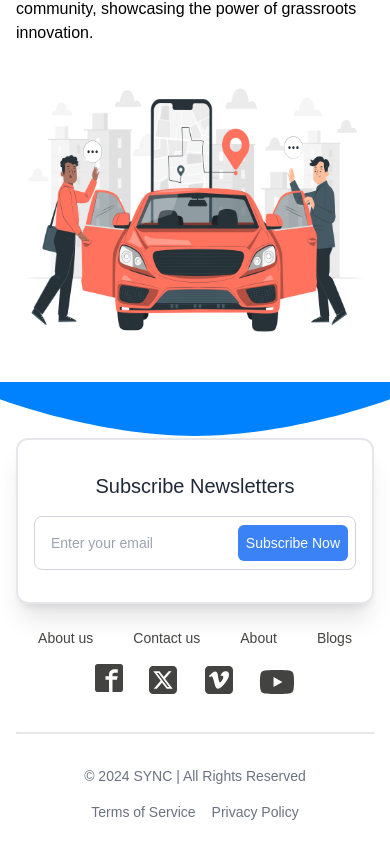
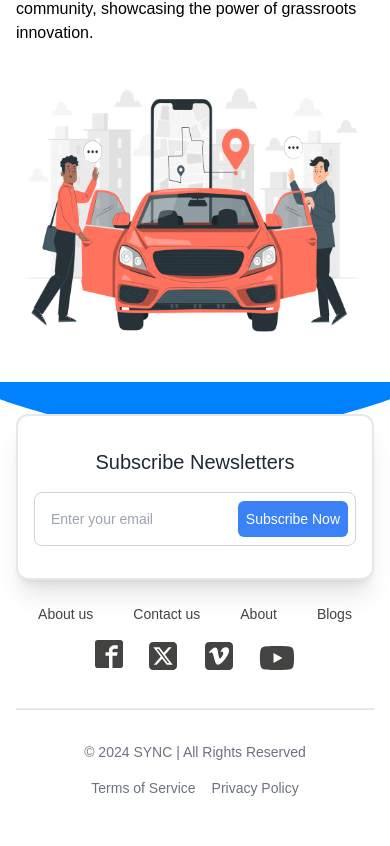
Before and after one commit to getyousynced/Syinq, a Next.js app: page / in a window 390 px wide. Shown: the part 3033-3879 px from the top of the page. After the commit the page ends 3855 px from the top, so only its background shows below. Built offline with nearby package versions, Linux system fonts and the light colour scheme.

Commit message:
minor changes

```diff
--- a/src/app/components/Footer.tsx
+++ b/src/app/components/Footer.tsx
@@ -40,7 +40,7 @@ const Footer = () => {
           alt="blue curve"
         />
       </div>
-      <div className="relative z-10 max-w-7xl mx-auto px-4">
+      <div className="relative z-10 max-w-7xl mx-auto px-4 -mt-6 md:mt-0">
         <div className="flex flex-col items-center">
           <div className="border-2 rounded-xl bg-white flex flex-col md:flex-row items-center justify-between px-4 md:px-8 py-8 md:py-16 gap-4 mt-8 md:mt-16 shadow-xl w-full max-w-7xl mx-auto">
             <h2 className="text-xl md:text-3xl w-full text-nowrap font-thin">
```
